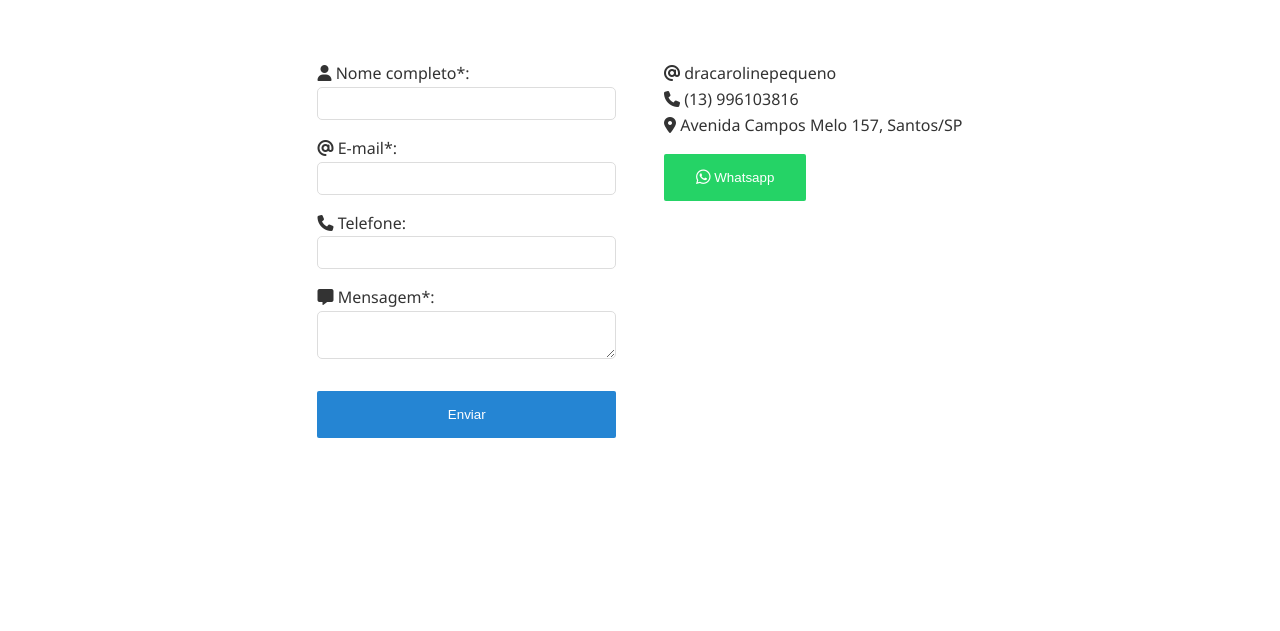
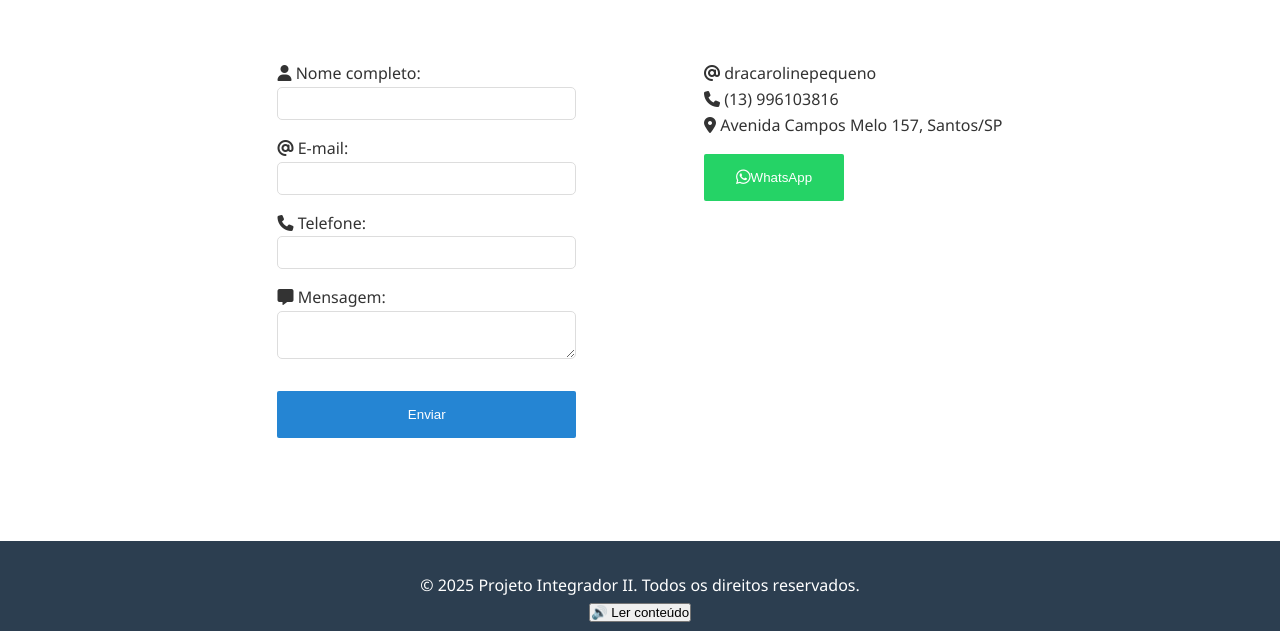
Before and after one commit to SergioRamos-CS/pj2-consultorio, a plain HTML site: page contato.html in a window 1280 px wide. Shown: the part 169-800 px from the top of the page. Drawn offline with Linux system fonts and the light colour scheme.

Commit message:
Adicionado leitor de conteúdo

```diff
--- a/contato.html
+++ b/contato.html
@@ -26,39 +26,39 @@
             <h1 id="contact-title" class="section-title">Entre em Contato</h1>
             <div class="contact-container">
                 <form id="contact-form" class="contact-form">
-                    <label for="name"><i class="fa-solid fa-user"></i> Nome completo*:</label>
+                    <label for="name"><i class="fa-solid fa-user"></i> Nome completo:</label>
                     <input type="text" id="name" required aria-required="true">
 
-                    <label for="email"><i class="fa-solid fa-at"></i> E-mail*:</label>
+                    <label for="email"><i class="fa-solid fa-at"></i> E-mail:</label>
                     <input type="email" id="email" required aria-required="true">
 
                     <label for="phone"><i class="fa-solid fa-phone"></i> Telefone:</label>
                     <input type="tel" id="phone">
 
-                    <label for="message"><i class="fa-solid fa-message"></i> Mensagem*:</label>
+                    <label for="message"><i class="fa-solid fa-message"></i> Mensagem:</label>
                     <textarea id="message" required aria-required="true"></textarea>
 
                     <button type="button" class="submit-btn">Enviar</button>
                 </form>
 
-                <div class="contact-info">
+                <div id="conteudo" class="contact-info">
                     <p><i class="fa-solid fa-at"></i> dracarolinepequeno</p>
                     <p><i class="fa-solid fa-phone"></i> (13) 996103816</p>
                     <p><i class="fa-solid fa-location-dot"></i> Avenida Campos Melo 157, Santos/SP</p>
-                    <button id="whatsapp-btn" class="whatsapp-btn"><i class="fa-brands fa-whatsapp fa-beat fa-lg"></i>
-                      </svg> Whatsapp</button>
+                    <button id="whatsapp-btn" class="whatsapp-btn"><i class="fa-brands fa-whatsapp fa-beat fa-lg"></i>WhatsApp</button>
                 </div>
             </div>
         </section>
     </main>
-
     <footer role="contentinfo">
         <div class="footer-content">
             <p>&copy; 2025 Projeto Integrador II. Todos os direitos reservados.</p>
+            <button onclick="lerTexto()">🔊 Ler conteúdo</button>
         </div>
     </footer>
 
     <script src="https://kit.fontawesome.com/b1660b20ba.js" crossorigin="anonymous"></script>
     <script src="contato.js"></script>
+    <script src="script.js"></script>
 </body>
 </html>
--- a/script.js
+++ b/script.js
@@ -1,20 +1,25 @@
-
-navToggle.addEventListener('click', () => {
-    navMenu.classList.toggle('nav-menu-visible');
-    const isVisible = navMenu.classList.contains('nav-menu-visible');
-    navToggle.setAttribute('aria-expanded', isVisible);
+navToggle.addEventListener("click", () => {
+  navMenu.classList.toggle("nav-menu-visible");
+  const isVisible = navMenu.classList.contains("nav-menu-visible");
+  navToggle.setAttribute("aria-expanded", isVisible);
 });
 
-
-document.querySelectorAll('a[href^="#"]').forEach(anchor => {
-    anchor.addEventListener('click', function (e) {
+document.querySelectorAll('a[href^="#"]').forEach((anchor) => {
+  anchor.addEventListener("click", function (e) {
     e.preventDefault();
-        const target = document.querySelector(this.getAttribute('href'));
+    const target = document.querySelector(this.getAttribute("href"));
     if (target) {
       target.scrollIntoView({
-                behavior: 'smooth',
-                block: 'start'
+        behavior: "smooth",
+        block: "start",
       });
     }
   });
 });
+
+function lerTexto() {
+  const texto = document.getElementById("conteudo").innerText;
+  const utterance = new SpeechSynthesisUtterance(texto);
+  utterance.lang = "pt-BR"; // idioma português do Brasil
+  speechSynthesis.speak(utterance);
+}
--- a/styles.css
+++ b/styles.css
@@ -13,7 +13,7 @@ body {
 .container {
     display: flex;
     flex-direction: column;
-    min-height: 100dvh;
+    min-height: 80dvh;
   }
 
 .navbar {
@@ -117,7 +117,7 @@ body {
     padding: 2rem;
     display: grid;
     grid-template-columns: 1fr 1fr;
-    gap: 3rem;
+    gap: 8rem;
 }
 
 .contact-form {
```
Also changed, not shown: index.html (+37 -13 lines), servicos.html (+2 -1 lines). Lines whose indentation alone changed are shown as unchanged.
